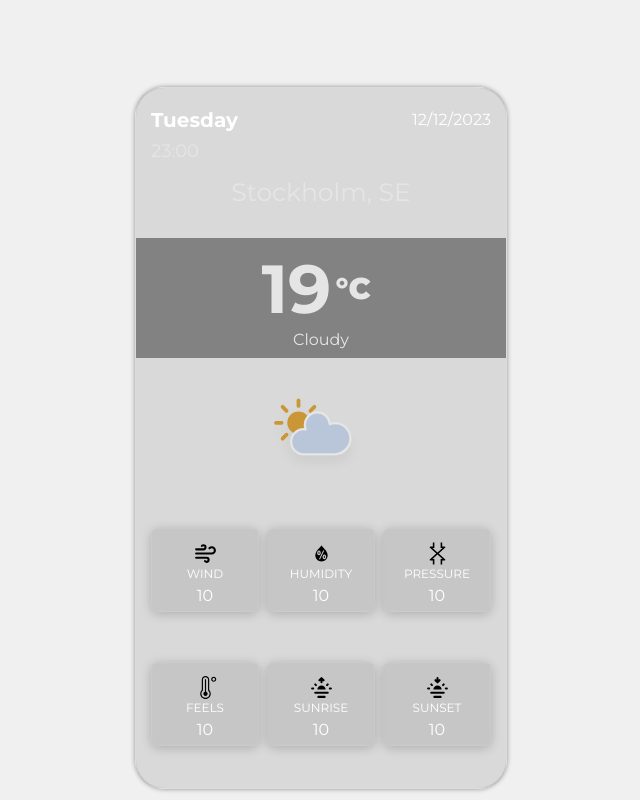
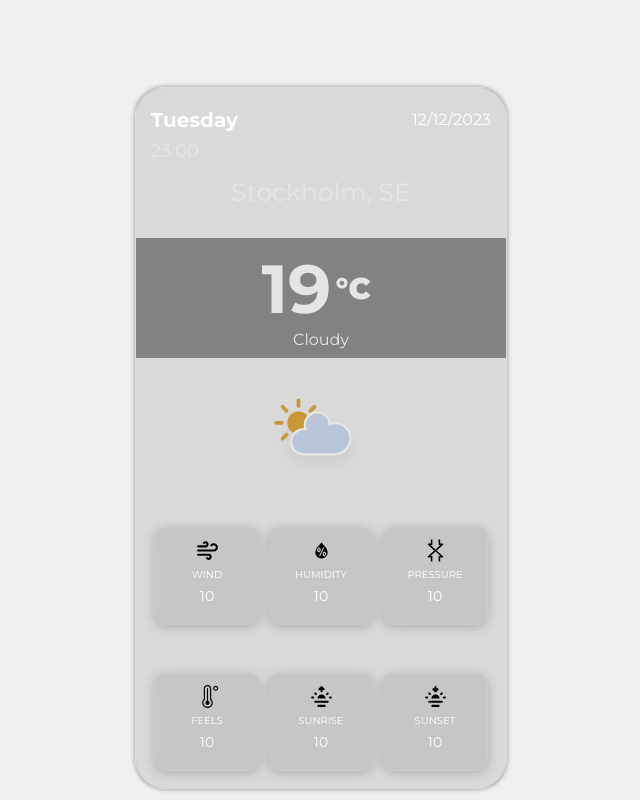
Before and after one commit to marlybone/weather-app, a website: page index.html in a window 1280 px wide. Shown: the part 762-1562 px from the top of the page, without its empty margins (319-959 px from the left). Drawn offline with Linux system fonts and the light colour scheme; no server answers.

Commit message:
small ui change

```diff
--- a/style.css
+++ b/style.css
@@ -20,8 +20,12 @@
 }
 
 span {
-  font-size: 16px;
-  margin-top: 5px;
+  font-size: 14px;
+  margin-top: 6px;
+}
+
+svg {
+  margin-bottom: 5px;
 }
 
 .weather-desc {
@@ -35,31 +39,31 @@ span {
   display: flex;
   justify-content: space-between;
   flex-direction: row;
-  padding: 5px;
+  padding: 4px;
 }
 
 .svg-items {
   padding: 1px;
-  margin: 2px;
+  margin: 1px;
   fill: #000;
-  border-radius: 5px;
+  border-radius: 2px;
   border-color: black;
   flex-direction: column;
   display: flex;
   align-items: center;
-  font-size: 12px;
+  font-size: 10px;
 }
 
 .weather-details-box {
   background-color: rgba(200, 200, 200, 0.2);
   border-radius: 10px;
-  padding: 10px;
-  height: 4em;
+  padding: 9px;
+  height: 5em;
   width: 5.5em;
   margin: 4px;
   backdrop-filter: blur(1px);
   box-shadow: 0 2px 11px rgba(0, 0, 0, 0.2);
-  border-radius: 8px;
+  border-radius: 12px;
   border: none;
   cursor: pointer;
   outline: none;
@@ -75,7 +79,7 @@ span {
 .last-section {
   display: flex;
   padding: 5px;
-  margin-bottom: 5px;
+  margin-bottom: 2px;
   justify-content: space-evenly;
   align-items: center;
   flex-direction: column;
```
Also changed, not shown: script.js (+0 -34 lines).
